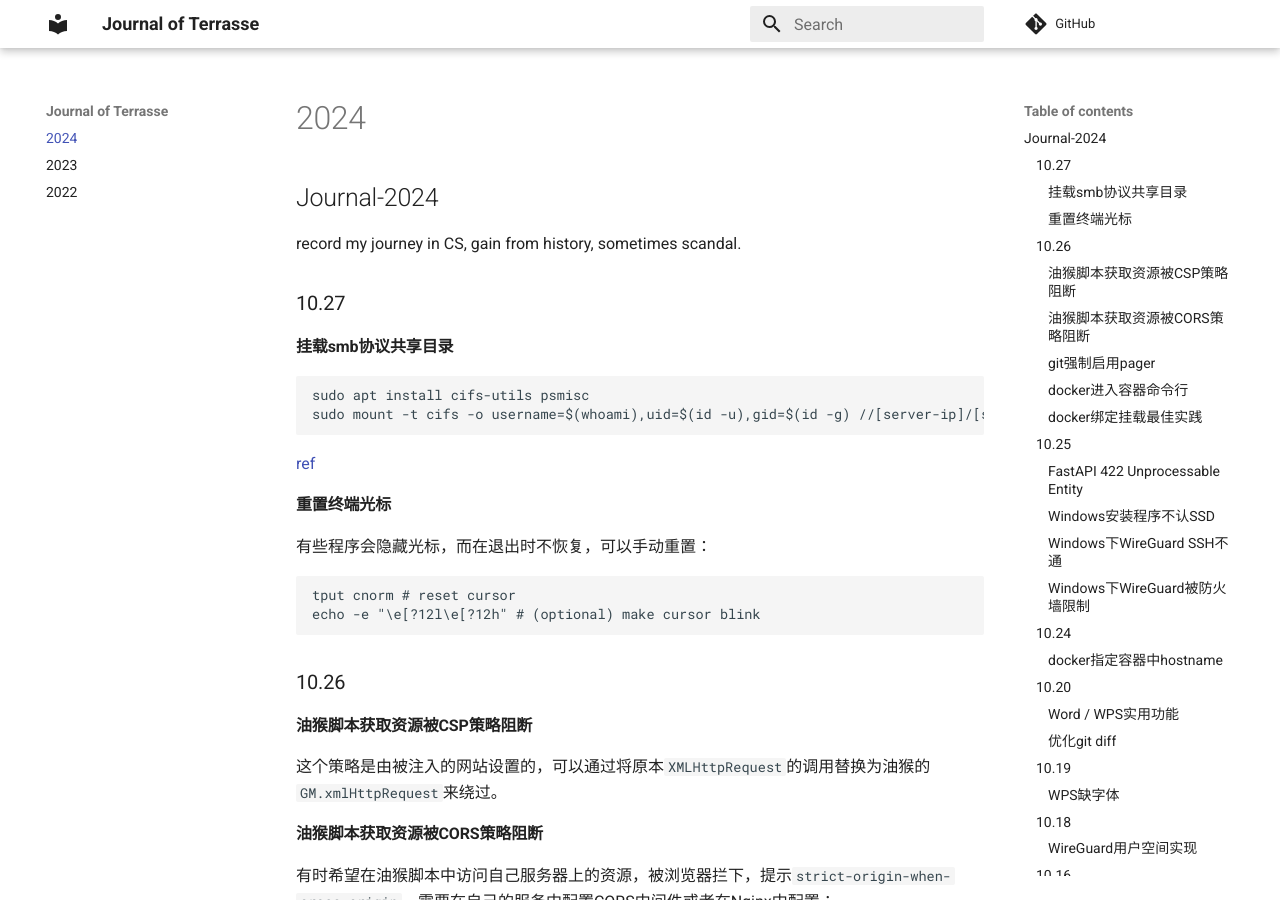
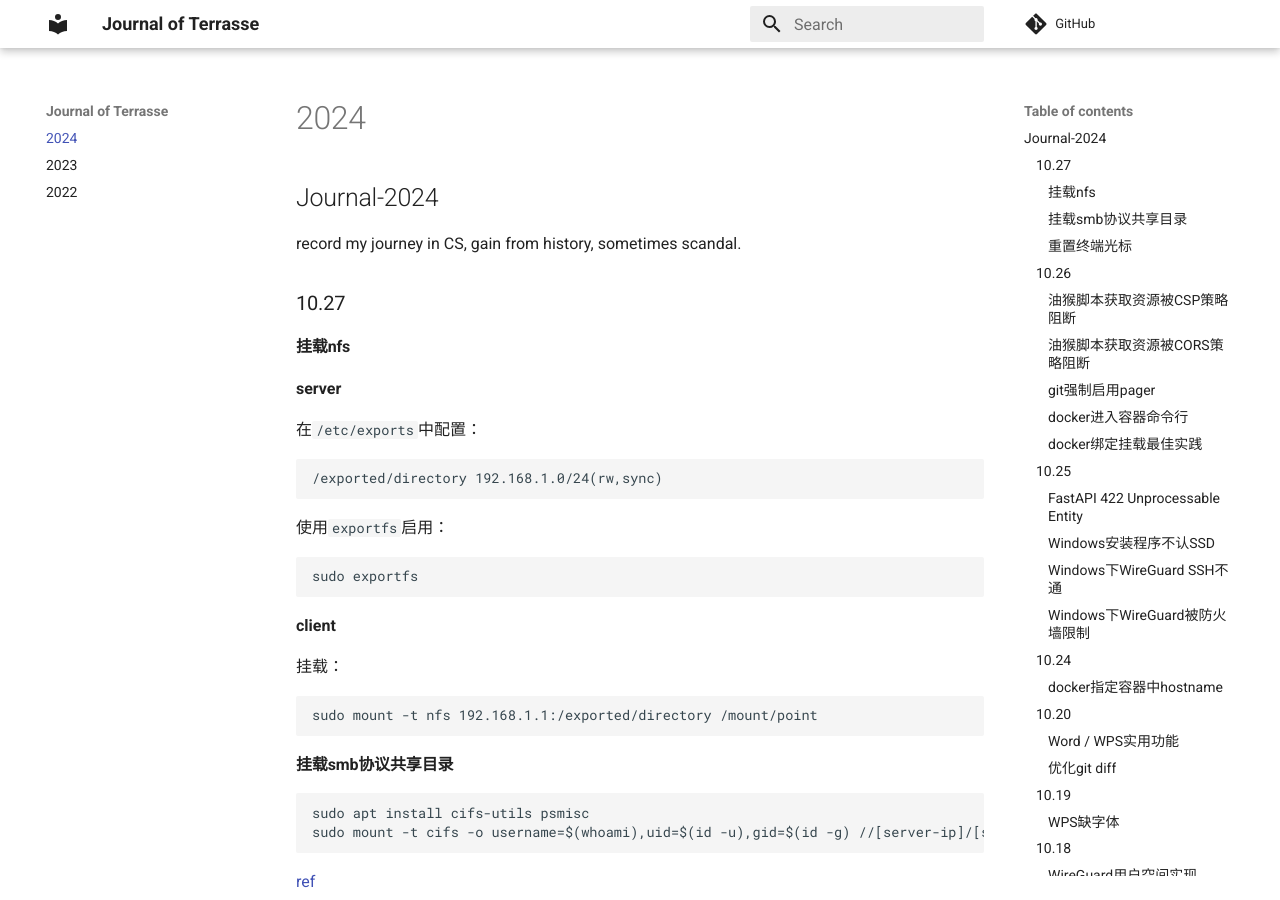
Before and after one commit to Jerry-Terrasse/journal, an MkDocs documentation site: the page built from docs/2024.md, in a window 1280 px wide and 900 px high. Built offline with MkDocs 1.6.1 and Material for MkDocs 9.7.7, drawn with Linux system fonts in a browser that asks for light colours; comment, search, counter and statistics services are not loaded.

Commit message:
update (Mon Oct 28 03:10:17 PM CST 2024)

````diff
--- a/docs/2024.md
+++ b/docs/2024.md
@@ -3,6 +3,30 @@
 record my journey in CS, gain from history, sometimes scandal.
 
 ### 10.27
+
+#### 挂载nfs
+
+**server**
+
+在`/etc/exports`中配置：
+
+```
+/exported/directory 192.168.1.0/24(rw,sync)
+```
+
+使用`exportfs`启用：
+
+```shell
+sudo exportfs
+```
+
+**client**
+
+挂载：
+
+```shell
+sudo mount -t nfs 192.168.1.1:/exported/directory /mount/point
+```
 
 #### 挂载smb协议共享目录
 
````
